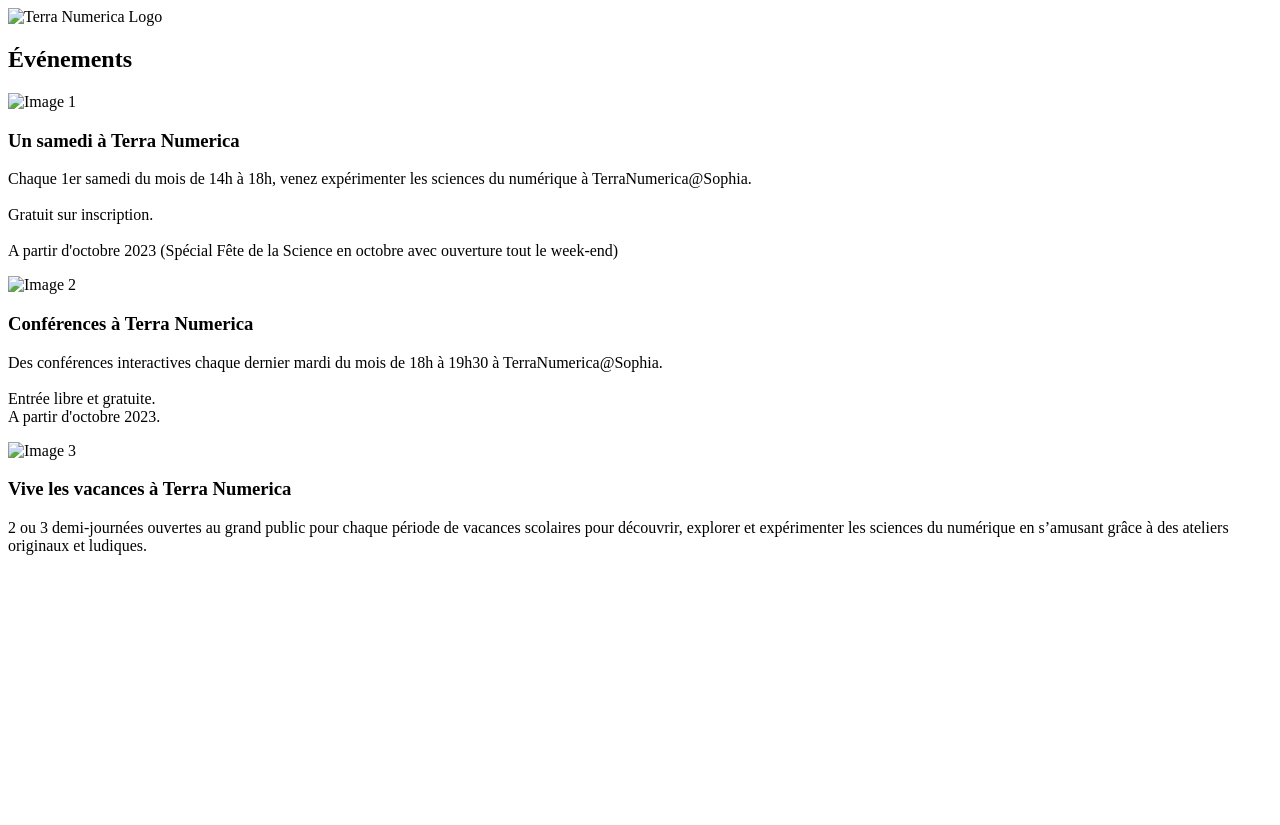
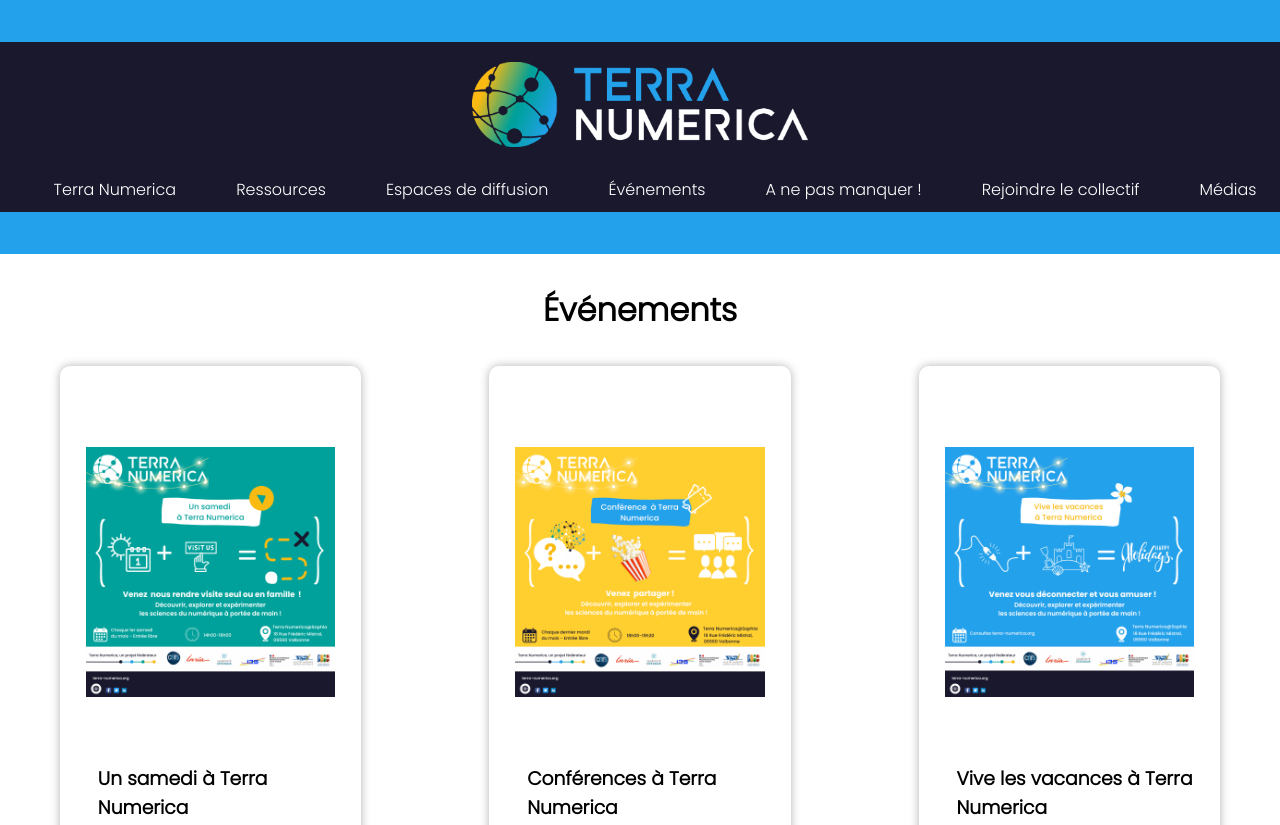
Before and after one commit to Terra-Numerica/landing-page, a plain HTML site: page events.html in a window 1280 px wide. Shown: the top 825 px of the page. Before the commit the page ends 800 px from the top, so only its background shows below. Drawn offline with Linux system fonts and the light colour scheme; the site is published under a folder, as on GitHub Pages, so addresses that start at the root find nothing.

Commit message:
<fix> change repertory

```diff
--- a/events.html
+++ b/events.html
@@ -5,9 +5,9 @@
     <meta charset="UTF-8">
     <meta name="viewport" content="width=device-width, initial-scale=1.0">
     <title>Terra Numerica - Événements</title>
-    <link rel="stylesheet" href="/css/style.css">
-    <script type="module" src="/js/script.js"></script>
-    <link rel="icon" href="/images/branding/logo_terra_numerica.png">
+    <link rel="stylesheet" href="css/style.css">
+    <script type="module" src="js/script.js"></script>
+    <link rel="icon" href="images/branding/logo_terra_numerica.png">
 </head>
 
 <body>
@@ -18,7 +18,7 @@
 
         <nav class="navbar">
             <div class="nav-container">
-                <img class="branding" src="/images/branding/logo_title_terra_numerica.png" alt="Terra Numerica Logo">
+                <img class="branding" src="images/branding/logo_title_terra_numerica.png" alt="Terra Numerica Logo">
                 <ul id="nav-menu" class="nav-menu"></ul>
             </div>
         </nav>
@@ -35,7 +35,7 @@
 
             <div class="card">
                 <div class="card-top">
-                    <img src="/images/events/public/1.png" alt="Image 1" class="card-image">
+                    <img src="images/events/public/1.png" alt="Image 1" class="card-image">
                     <h3 class="card-title">Un samedi à Terra Numerica</h3>
                     <p class="card-description">
                         Chaque 1er samedi du mois de 14h à 18h, venez expérimenter les sciences du numérique à TerraNumerica@Sophia. <br><br>
@@ -49,7 +49,7 @@
 
             <div class="card">
                 <div class="card-top">
-                    <img src="/images/events/public/2.png" alt="Image 2" class="card-image">
+                    <img src="images/events/public/2.png" alt="Image 2" class="card-image">
                     <h3 class="card-title">Conférences à Terra Numerica</h3>
                     <p class="card-description">
                         Des conférences interactives chaque dernier mardi du mois de 18h à 19h30 à TerraNumerica@Sophia. <br><br>
@@ -62,7 +62,7 @@
 
             <div class="card">
                 <div class="card-top">
-                    <img src="/images/events/public/3.png" alt="Image 3" class="card-image">
+                    <img src="images/events/public/3.png" alt="Image 3" class="card-image">
                     <h3 class="card-title">Vive les vacances à Terra Numerica</h3>
                     <p class="card-description">
                         2 ou 3 demi-journées ouvertes au grand public pour chaque période de vacances scolaires pour découvrir, explorer et expérimenter les sciences du numérique en s’amusant grâce à des ateliers originaux et ludiques.
```
Also changed, not shown: index.html (+4 -4 lines).
